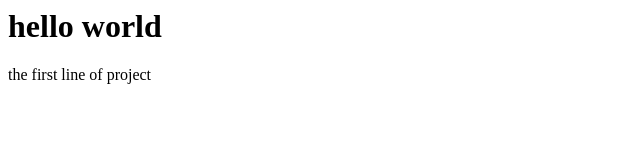
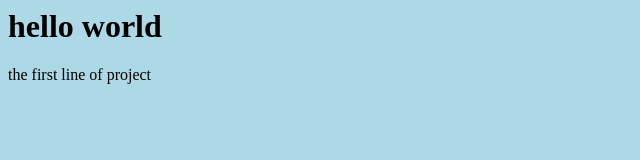
Before and after one commit to nbehmadi/projecthamrah, a plain HTML site: page index.html in a window 1280 px wide. Shown: the whole page, without its empty margins (0-640 px from the left). Drawn offline with Linux system fonts and the light colour scheme.

Commit message:
version1

```diff
--- /dev/null
+++ b/bluestyle.css
@@ -0,0 +1,4 @@
+
+body{
+background-color: lightblue;
+}
--- a/index.html
+++ b/index.html
@@ -2,6 +2,7 @@
 <html>
 <head>
         <title>hello world</title>
+	<link rel="stylesheet" href="bluestyle.css">
 </head>
 <body>
         <h1> hello world </h1>
```
